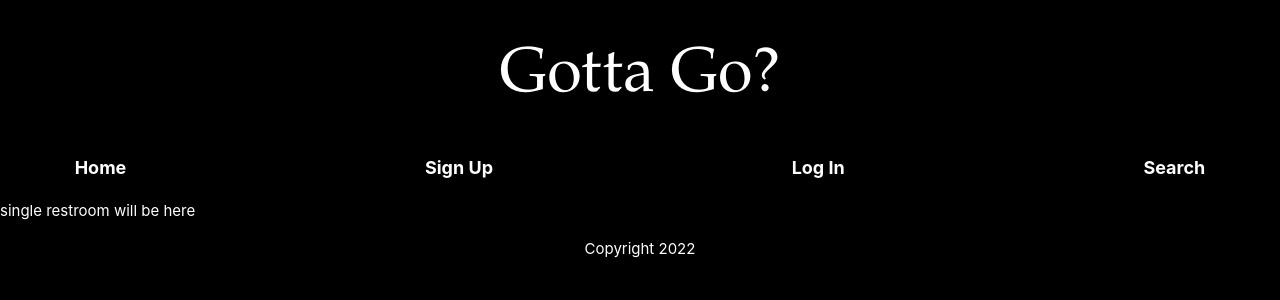
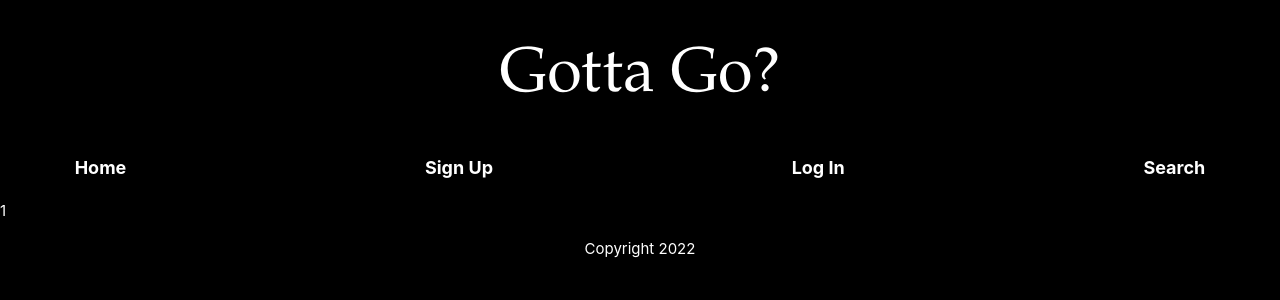
Before and after one commit to missroseblue/gotta-go, a React (Create React App) app in the folder client/: page /restroom/1 in a window 1280 px wide. Shown: the top 300 px of the page. Built offline with nearby package versions, Linux system fonts and the light colour scheme.

Commit message:
pass restroomId to SingleRestroom component

```diff
--- a/client/src/App.js
+++ b/client/src/App.js
@@ -49,7 +49,7 @@ function App() {
             <Route exact path="/" element={<Main />} />
             <Route exact path="/login" element={<LogInForm />} />
             <Route exact path="/signup" element={<SignUpForm />} />
-            <Route exact path="/restroom/:restroomId" element={<SingleRestroom />} />
+            <Route exact path="/restroom/:id" element={<SingleRestroom />} />
 
             <Route path="*" element={<NoMatch />} />
           </Routes>
--- a/client/src/components/Restroom/restroom.js
+++ b/client/src/components/Restroom/restroom.js
@@ -6,6 +6,7 @@ import {
   faBaby,
   faTransgenderAlt,
 } from "@fortawesome/free-solid-svg-icons";
+import SingleRestroom from "../SingleRestroom/SingleRestroom";
 
 const Restroom = ({ props }) => {
   const { id, name, street, city, state, accessible, unisex, changing_table } =
--- a/client/src/components/SingleRestroom/singleRestroom.js
+++ b/client/src/components/SingleRestroom/singleRestroom.js
@@ -1,9 +1,12 @@
 import React from 'react';
+import { useParams } from 'react-router-dom';
 
-const SingleRestroom = ({ props }) => {
+const SingleRestroom = () => {
+    const { id: restroomId } = useParams();
+
     return (
         <div>
-            single restroom will be here
+            {restroomId}
         </div>
     );
 };
```
